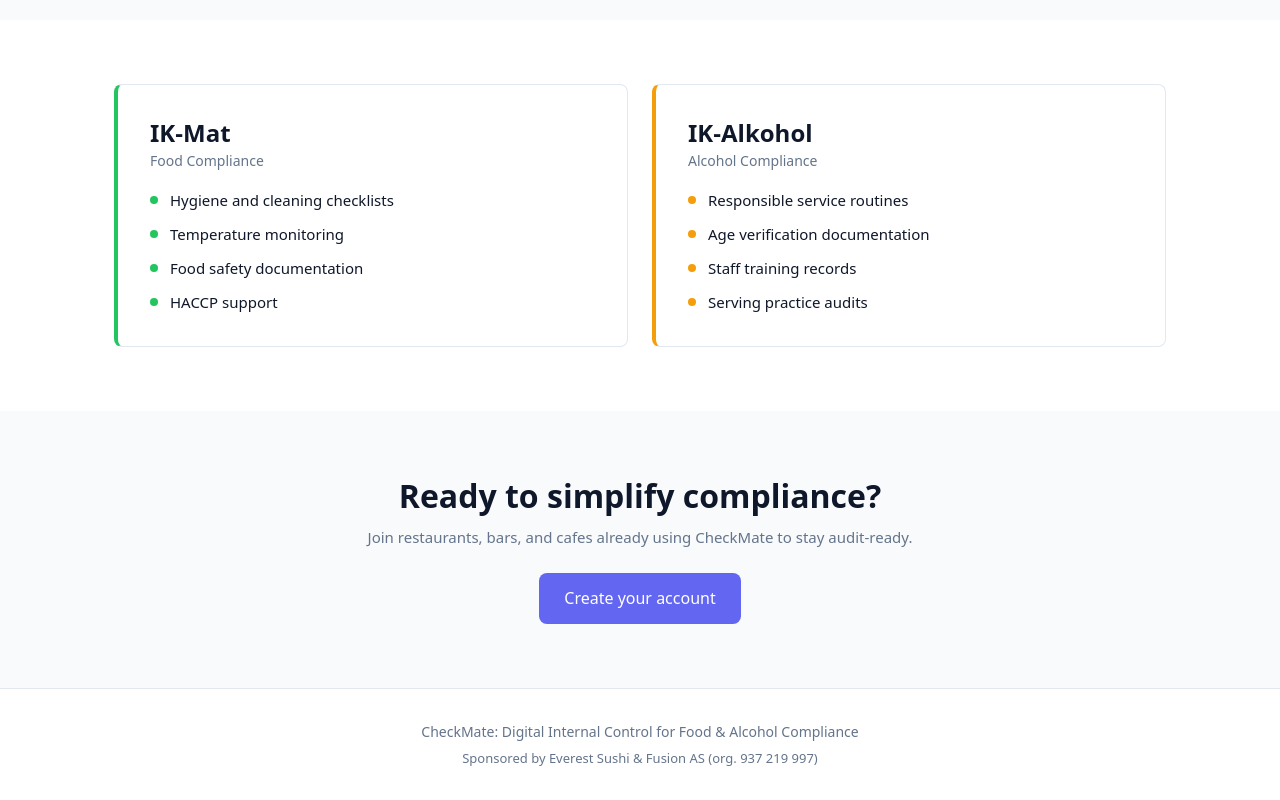
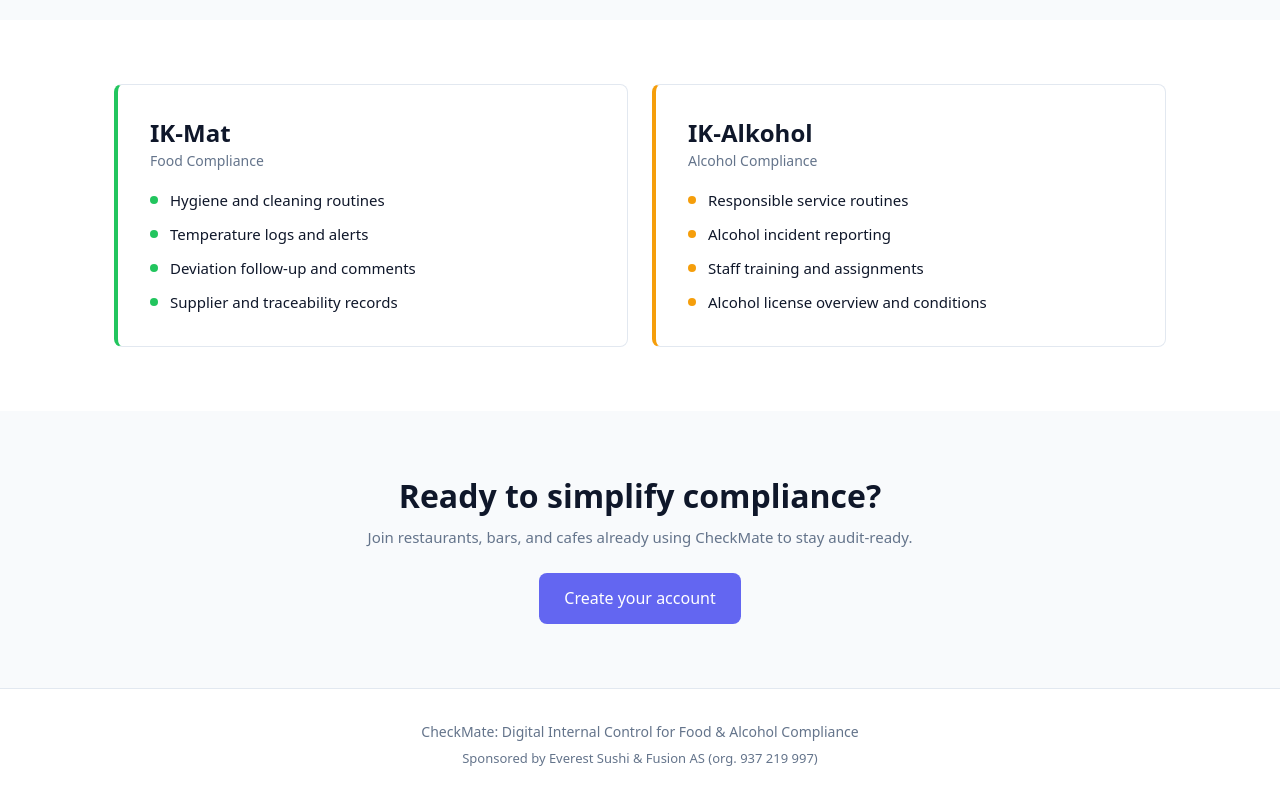
Before and after one commit to scott-dp/fullstack_frontend, a Vue app: page / in a window 1280 px wide. Shown: the part 1162-1962 px from the top of the page. Built offline with nearby package versions, Linux system fonts and the light colour scheme; no server answers.

Commit message:
Update the dashboard

```diff
--- a/src/locales/en.json
+++ b/src/locales/en.json
@@ -48,15 +48,15 @@
   "Compliance Dashboard": "Compliance Dashboard",
   "Real-time overview of your compliance status with analytics on checklists, temperatures, and deviations.": "Real-time overview of your compliance status with analytics on checklists, temperatures, and deviations.",
   "Food Compliance": "Food Compliance",
-  "Hygiene and cleaning checklists": "Hygiene and cleaning checklists",
-  "Temperature monitoring": "Temperature monitoring",
-  "Food safety documentation": "Food safety documentation",
-  "HACCP support": "HACCP support",
+  "Hygiene and cleaning routines": "Hygiene and cleaning routines",
+  "Temperature logs and alerts": "Temperature logs and alerts",
+  "Deviation follow-up and comments": "Deviation follow-up and comments",
+  "Supplier and traceability records": "Supplier and traceability records",
   "Alcohol Compliance": "Alcohol Compliance",
   "Responsible service routines": "Responsible service routines",
-  "Age verification documentation": "Age verification documentation",
-  "Staff training records": "Staff training records",
-  "Serving practice audits": "Serving practice audits",
+  "Alcohol incident reporting": "Alcohol incident reporting",
+  "Staff training and assignments": "Staff training and assignments",
+  "Alcohol license overview and conditions": "Alcohol license overview and conditions",
   "Ready to simplify compliance?": "Ready to simplify compliance?",
   "Join restaurants, bars, and cafes already using IK System to stay audit-ready.": "Join restaurants, bars, and cafes already using CheckMate to stay audit-ready.",
   "Create your account": "Create your account",
--- a/src/locales/es.json
+++ b/src/locales/es.json
@@ -48,15 +48,15 @@
   "Compliance Dashboard": "Panel de cumplimiento",
   "Real-time overview of your compliance status with analytics on checklists, temperatures, and deviations.": "Resumen en tiempo real del estado de cumplimiento con analíticas sobre listas, temperaturas y desviaciones.",
   "Food Compliance": "Cumplimiento alimentario",
-  "Hygiene and cleaning checklists": "Listas de higiene y limpieza",
-  "Temperature monitoring": "Monitoreo de temperatura",
-  "Food safety documentation": "Documentación de seguridad alimentaria",
-  "HACCP support": "Soporte HACCP",
+  "Hygiene and cleaning routines": "Rutinas de higiene y limpieza",
+  "Temperature logs and alerts": "Registros y alertas de temperatura",
+  "Deviation follow-up and comments": "Seguimiento de desviaciones y comentarios",
+  "Supplier and traceability records": "Registros de proveedores y trazabilidad",
   "Alcohol Compliance": "Cumplimiento de alcohol",
   "Responsible service routines": "Rutinas de servicio responsable",
-  "Age verification documentation": "Documentación de verificación de edad",
-  "Staff training records": "Registros de capacitación del personal",
-  "Serving practice audits": "Auditorías de prácticas de servicio",
+  "Alcohol incident reporting": "Registro de incidentes de alcohol",
+  "Staff training and assignments": "Capacitación y asignaciones del personal",
+  "Alcohol license overview and conditions": "Resumen de licencia de alcohol y condiciones",
   "Ready to simplify compliance?": "¿Listo para simplificar el cumplimiento?",
   "Join restaurants, bars, and cafes already using IK System to stay audit-ready.": "Únete a restaurantes, bares y cafeterías que ya usan CheckMate para estar listos para auditorías.",
   "Create your account": "Crea tu cuenta",
--- a/src/locales/ne.json
+++ b/src/locales/ne.json
@@ -48,15 +48,15 @@
   "Compliance Dashboard": "अनुपालन ड्यासबोर्ड",
   "Real-time overview of your compliance status with analytics on checklists, temperatures, and deviations.": "चेकलिस्ट, तापक्रम र विचलनसम्बन्धी विश्लेषणसहित तपाईंको अनुपालन अवस्थाको वास्तविक-समय अवलोकन।",
   "Food Compliance": "खाद्य अनुपालन",
-  "Hygiene and cleaning checklists": "स्वच्छता र सफाइ चेकलिस्टहरू",
-  "Temperature monitoring": "तापक्रम निगरानी",
-  "Food safety documentation": "खाद्य सुरक्षा कागजात",
-  "HACCP support": "HACCP सहयोग",
+  "Hygiene and cleaning routines": "स्वच्छता र सफाइका नियमित कार्यहरू",
+  "Temperature logs and alerts": "तापक्रम लग र सतर्कताहरू",
+  "Deviation follow-up and comments": "विचलनको पछ्याइ र टिप्पणीहरू",
+  "Supplier and traceability records": "आपूर्तिकर्ता र ट्रेसबिलिटी अभिलेखहरू",
   "Alcohol Compliance": "मदिरा अनुपालन",
   "Responsible service routines": "जिम्मेवार सेवा दिनचर्या",
-  "Age verification documentation": "उमेर प्रमाणीकरण कागजात",
-  "Staff training records": "कर्मचारी तालिम अभिलेख",
-  "Serving practice audits": "सेवा अभ्यास अडिटहरू",
+  "Alcohol incident reporting": "मदिरा घटनाको रिपोर्टिङ",
+  "Staff training and assignments": "कर्मचारी तालिम र जिम्मेवारीहरू",
+  "Alcohol license overview and conditions": "मदिरा इजाजतपत्रको अवलोकन र सर्तहरू",
   "Ready to simplify compliance?": "अनुपालनलाई सरल बनाउन तयार हुनुहुन्छ?",
   "Join restaurants, bars, and cafes already using IK System to stay audit-ready.": "अडिटका लागि सधैं तयार रहन CheckMate प्रयोग गरिरहेका रेस्टुरेन्ट, बार र क्याफेहरूसँग सामेल हुनुहोस्।",
   "Create your account": "आफ्नो खाता बनाउनुहोस्",
--- a/src/locales/no.json
+++ b/src/locales/no.json
@@ -48,15 +48,15 @@
   "Compliance Dashboard": "Etterlevelsesdashbord",
   "Real-time overview of your compliance status with analytics on checklists, temperatures, and deviations.": "Sanntidsoversikt over status for etterlevelse med analyse av sjekklister, temperaturer og avvik.",
   "Food Compliance": "Matetterlevelse",
-  "Hygiene and cleaning checklists": "Sjekklister for hygiene og rengjøring",
-  "Temperature monitoring": "Temperaturovervåking",
-  "Food safety documentation": "Dokumentasjon for matsikkerhet",
-  "HACCP support": "HACCP-støtte",
+  "Hygiene and cleaning routines": "Rutiner for hygiene og rengjøring",
+  "Temperature logs and alerts": "Temperaturlogger og varsler",
+  "Deviation follow-up and comments": "Avviksoppfølging og kommentarer",
+  "Supplier and traceability records": "Leverandør- og sporbarhetsregistre",
   "Alcohol Compliance": "Alkoholefterlevelse",
   "Responsible service routines": "Rutiner for ansvarlig servering",
-  "Age verification documentation": "Dokumentasjon for alderskontroll",
-  "Staff training records": "Opplæringsregistre for ansatte",
-  "Serving practice audits": "Revisjoner av serveringspraksis",
+  "Alcohol incident reporting": "Rapportering av alkoholhendelser",
+  "Staff training and assignments": "Opplæring og tildelinger for ansatte",
+  "Alcohol license overview and conditions": "Oversikt over bevilling og vilkår",
   "Ready to simplify compliance?": "Klar til å forenkle etterlevelse?",
   "Join restaurants, bars, and cafes already using IK System to stay audit-ready.": "Bli med restauranter, barer og kafeer som allerede bruker CheckMate for å være klare for revisjon.",
   "Create your account": "Opprett kontoen din",
--- a/src/locales/ur.json
+++ b/src/locales/ur.json
@@ -48,15 +48,15 @@
   "Compliance Dashboard": "کمپلائنس ڈیش بورڈ",
   "Real-time overview of your compliance status with analytics on checklists, temperatures, and deviations.": "چیک لسٹس، درجہ حرارت اور انحراف پر تجزیات کے ساتھ آپ کی کمپلائنس صورتحال کا حقیقی وقت میں جائزہ۔",
   "Food Compliance": "خوراکی کمپلائنس",
-  "Hygiene and cleaning checklists": "صفائی اور حفظان صحت کی چیک لسٹس",
-  "Temperature monitoring": "درجہ حرارت کی نگرانی",
-  "Food safety documentation": "خوراکی حفاظت کی دستاویزات",
-  "HACCP support": "HACCP معاونت",
+  "Hygiene and cleaning routines": "صفائی اور حفظان صحت کے معمولات",
+  "Temperature logs and alerts": "درجہ حرارت کے لاگز اور انتباہات",
+  "Deviation follow-up and comments": "انحراف کی پیروی اور تبصرے",
+  "Supplier and traceability records": "سپلائر اور ٹریس ایبلٹی ریکارڈز",
   "Alcohol Compliance": "الکحل کمپلائنس",
   "Responsible service routines": "ذمہ دار سروس کے معمولات",
-  "Age verification documentation": "عمر کی تصدیق کی دستاویزات",
-  "Staff training records": "عملے کی تربیت کے ریکارڈ",
-  "Serving practice audits": "سروس طریقہ کار کے آڈٹس",
+  "Alcohol incident reporting": "الکحل واقعات کی رپورٹنگ",
+  "Staff training and assignments": "عملے کی تربیت اور ذمہ داریاں",
+  "Alcohol license overview and conditions": "الکحل لائسنس کا جائزہ اور شرائط",
   "Ready to simplify compliance?": "کمپلائنس کو آسان بنانے کے لیے تیار ہیں؟",
   "Join restaurants, bars, and cafes already using IK System to stay audit-ready.": "ان ریسٹورنٹس، بارز اور کیفیز میں شامل ہوں جو آڈٹ کے لیے تیار رہنے کے لیے پہلے ہی CheckMate استعمال کر رہے ہیں۔",
   "Create your account": "اپنا اکاؤنٹ بنائیں",
--- a/src/views/LandingView.vue
+++ b/src/views/LandingView.vue
@@ -124,10 +124,10 @@
             <h3>IK-Mat</h3>
             <p class="service-label">{{ t('Food Compliance') }}</p>
             <ul>
-              <li>{{ t('Hygiene and cleaning checklists') }}</li>
-              <li>{{ t('Temperature monitoring') }}</li>
-              <li>{{ t('Food safety documentation') }}</li>
-              <li>{{ t('HACCP support') }}</li>
+              <li>{{ t('Hygiene and cleaning routines') }}</li>
+              <li>{{ t('Temperature logs and alerts') }}</li>
+              <li>{{ t('Deviation follow-up and comments') }}</li>
+              <li>{{ t('Supplier and traceability records') }}</li>
             </ul>
           </div>
           <div class="service-card alcohol">
@@ -135,9 +135,9 @@
             <p class="service-label">{{ t('Alcohol Compliance') }}</p>
             <ul>
               <li>{{ t('Responsible service routines') }}</li>
-              <li>{{ t('Age verification documentation') }}</li>
-              <li>{{ t('Staff training records') }}</li>
-              <li>{{ t('Serving practice audits') }}</li>
+              <li>{{ t('Alcohol incident reporting') }}</li>
+              <li>{{ t('Staff training and assignments') }}</li>
+              <li>{{ t('Alcohol license overview and conditions') }}</li>
             </ul>
           </div>
         </div>
```
